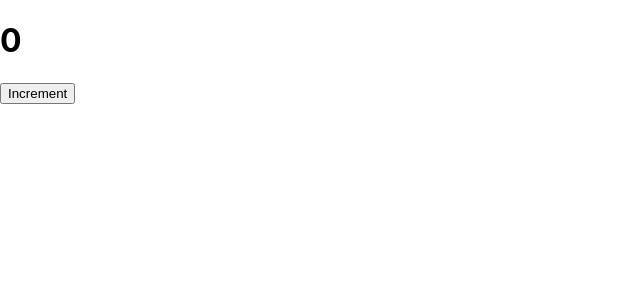
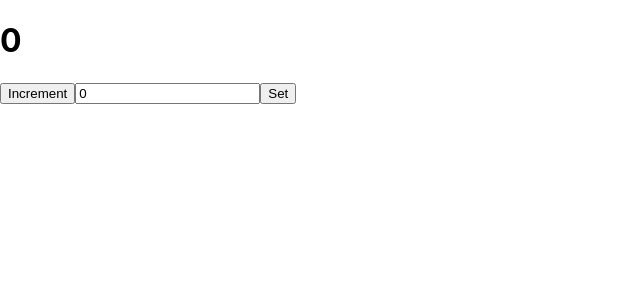
Before and after one commit to GC209/RTL, a React (Create React App) app: page / in a window 1280 px wide. Shown: the top 300 px of the page, without its empty margins (0-640 px from the left). Built offline with nearby package versions, Linux system fonts and the light colour scheme.

Commit message:
keyboard interactions - input and set test in counter

```diff
--- a/src/components/counter/counter.tsx
+++ b/src/components/counter/counter.tsx
@@ -2,12 +2,20 @@ import { useState } from "react"
 
 const Counter = () => {
   const [count, setCount] = useState(0);
+  const [amountInput, setAmountInput] = useState(0);
 
   return(
-    <>
+    <div>
       <h1>{count}</h1>
-      <button onClick={() => setCount(count+1)}>Increment</button>
-    </>
+      <button onClick={() => setCount(count + 1)}>Increment</button>
+      <input
+        type="number"
+        name="amount"
+        value={amountInput}
+        onChange={(e) => setAmountInput(parseInt(e.target.value))}
+      />
+      <button onClick={() => setCount(amountInput)}>Set</button>
+    </div>
   )
 }
 
```
Also changed, not shown: 1 other file (tests, documents, lock files or other folders).
